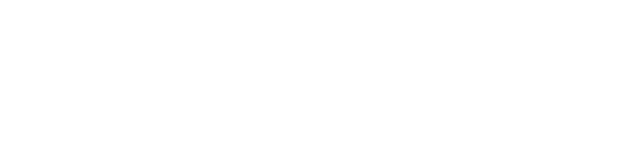
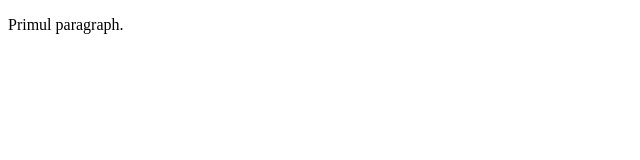
Before and after one commit to ionut020/aio, a plain HTML site: page index.html in a window 1280 px wide. Shown: the whole page, without its empty margins (0-640 px from the left). Drawn offline with Linux system fonts and the light colour scheme.

Commit message:
Update index.html

```diff
--- a/index.html
+++ b/index.html
@@ -4,5 +4,6 @@
 <title>Page Title</title>
 </head>
 <body>
+<p>Primul paragraph.</p>
 </body>
 </html>
```
